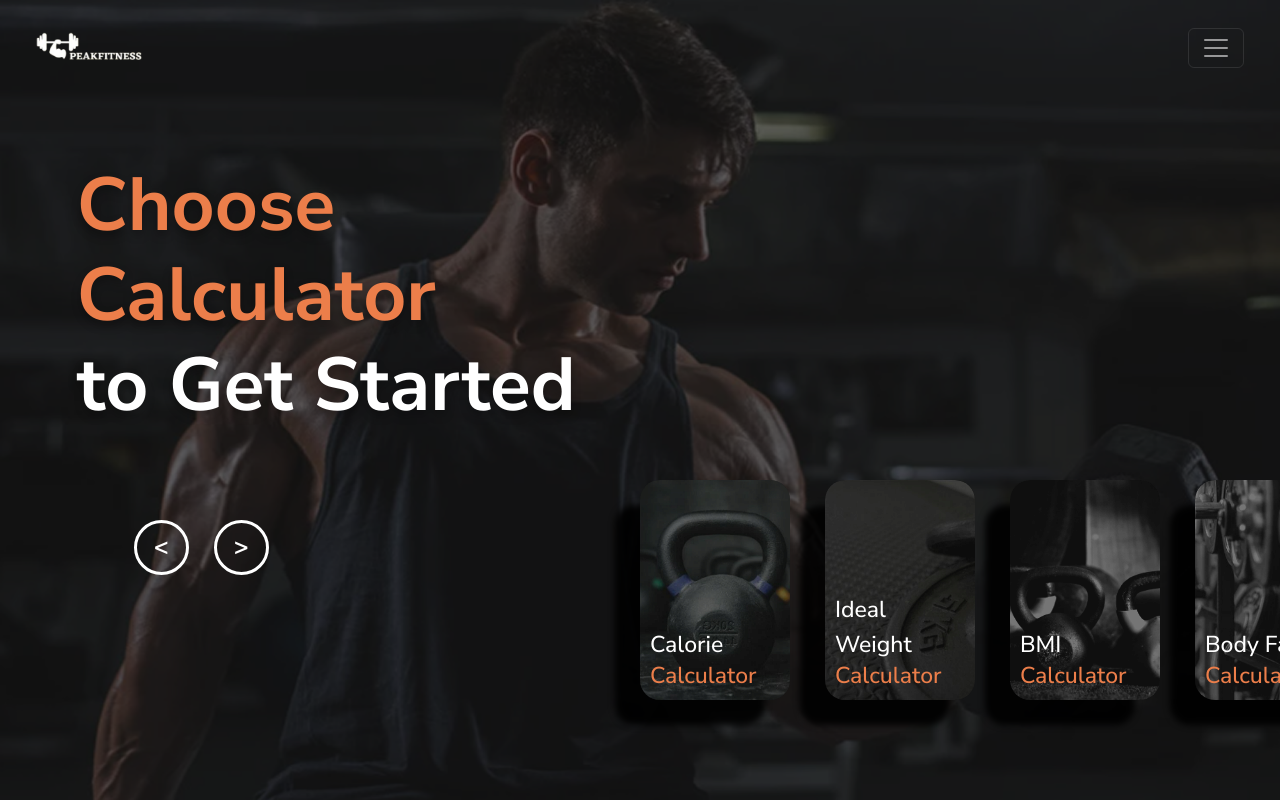
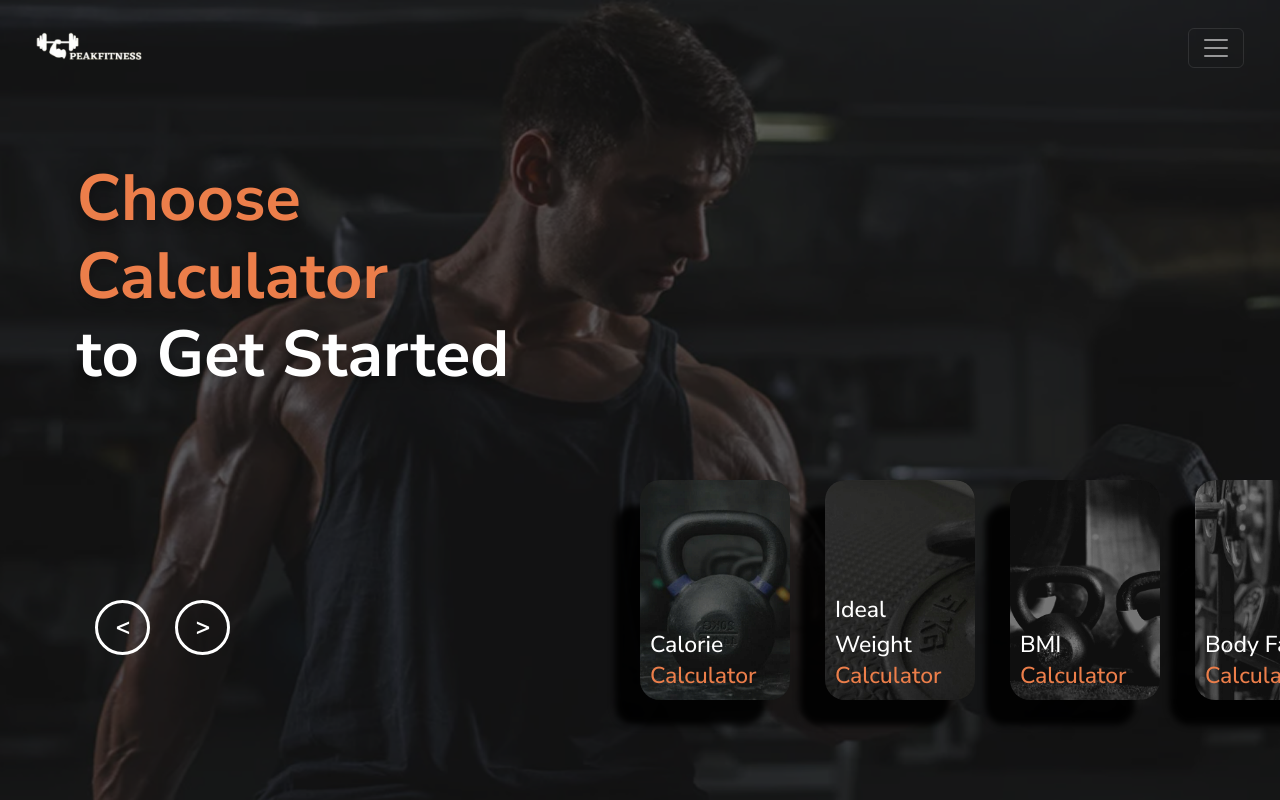
Before and after one commit to nawal-ali/PeakFitness, a React (Vite) app in the folder project/: page /Calculators in a window 1280 px wide. Built offline with nearby package versions, Linux system fonts and the light colour scheme; a web font is replaced by a local one.

Commit message:
Slider Update

```diff
--- a/project/src/pages/calcsFolder/calc.css
+++ b/project/src/pages/calcsFolder/calc.css
@@ -88,7 +88,7 @@ a {
 
 .carousel-SC .list-SC .item-SC .title-SC,
 .carousel-SC .list-SC .item-SC .topic-SC {
-  font-size: 75px;
+  font-size: 65px;
   font-weight: bold;
   line-height: 1.3em;
   width: 50%;
@@ -188,7 +188,7 @@ a {
 .carousel-SC .arrows-SC {
   position: absolute;
   top: 75%;
-  right: 71%;
+  right: 82%;
   z-index: 100;
   max-width: 35%;
   display: flex;
@@ -360,7 +360,7 @@ a {
 
 /* Button Styles */
 .start-button-SC {
-  margin: 50px 20px 0;
+  margin: 20px 20px 0;
   padding: 5px 20px;
   background-color: #ec7e4a;
   color: #fff;
@@ -476,7 +476,7 @@ a {
 .carousel-SC.prev-SC .logo-SC {
   opacity: 0;
 }
-@media (min-width:1000px){
+@media (max-width:1250px){
   .carousel-SC .arrows-SC {right: 79%;top: 65%;}
 
 }
@@ -534,7 +534,7 @@ a {
   .carousel-SC .list-SC .item-SC .content-SC {top: 12%;}
   .carousel-SC .thumbnail-SC {top: 40%;left: 60%;}
   .carousel-SC .arrows-SC {top: 55%;}
-  .carousel-SC .list-SC .item-SC img {object-fit: cover;}
+  .carousel-SC .list-SC .item-SC img {object-fit: cover;height: 72%;}
   .carousel-SC .arrows-SC {right: 60%;}
   .carousel-SC .list-SC .item-SC .content-SC .title-SC {font-size: 40px;}
   .start-button-SC {margin: 20px 0px 0px;}
```
